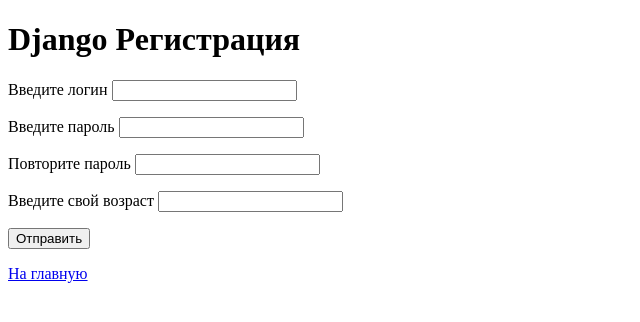
After one commit to Sergey9030/module_18, a Django app: page /sign_up_by_django/ in a window 1280 px wide. The commit adds this page. Shown: the top 322 px of the page, without its empty margins (0-640 px from the left). Run offline with Django 4.2, Linux system fonts and the light colour scheme.

Commit message:
Add files via upload
Домашнее задание по теме "Формы отправки данных. HTML и Django формы"

```diff
--- a/UrbanDjango/UrbanDjango/settings.py
+++ b/UrbanDjango/UrbanDjango/settings.py
@@ -40,6 +40,7 @@
     'task2',
     'task3',
     'task4',
+    'task5',
 ]
 
 MIDDLEWARE = [
--- a/UrbanDjango/UrbanDjango/urls.py
+++ b/UrbanDjango/UrbanDjango/urls.py
@@ -17,10 +17,13 @@
 from django.contrib import admin
 from django.urls import path
 from task4.views import main_index, second_index, third_index
+from task5.views import sign_up_by_django, sign_up_by_html
 
 urlpatterns = [
     path('admin/', admin.site.urls),
     path('', main_index),
     path('second/', second_index),
-    path('third/', third_index)
+    path('third/', third_index),
+    path('sign_up_by_django/', sign_up_by_django),
+    path('sign_up_by_html/', sign_up_by_html)
 ]
--- /dev/null
+++ b/UrbanDjango/task5/admin.py
@@ -0,0 +1,3 @@
+from django.contrib import admin
+
+# Register your models here.
--- /dev/null
+++ b/UrbanDjango/task5/apps.py
@@ -0,0 +1,6 @@
+from django.apps import AppConfig
+
+
+class Task5Config(AppConfig):
+    default_auto_field = 'django.db.models.BigAutoField'
+    name = 'task5'
--- /dev/null
+++ b/UrbanDjango/task5/forms.py
@@ -0,0 +1,7 @@
+from django import forms
+
+class UserRegister(forms.Form):
+    username = forms.CharField(max_length=30, label='Введите логин')
+    password = forms.CharField(min_length=2, label='Введите пароль')
+    repeat_password = forms.CharField(min_length=2, label='Повторите пароль')
+    age = forms.CharField(max_length=3, label='Введите свой возраст')
--- /dev/null
+++ b/UrbanDjango/task5/models.py
@@ -0,0 +1,3 @@
+from django.db import models
+
+# Create your models here.
--- /dev/null
+++ b/UrbanDjango/task5/tests.py
@@ -0,0 +1,3 @@
+from django.test import TestCase
+
+# Create your tests here.
--- /dev/null
+++ b/UrbanDjango/task5/views.py
@@ -0,0 +1,49 @@
+from django.shortcuts import render
+from django.http import HttpResponse
+from task5.forms import UserRegister
+
+# Create your views here.
+users = ['Serg1', 'Serg2', 'Ser3']
+
+def sign_up_by_html(request):
+    if request.method == 'POST':
+        username = request.POST.get('username')
+        password = request.POST.get('password')
+        repeat_password = request.POST.get('repeat_password')
+        age = request.POST.get('age')
+        if password != repeat_password:
+            info = {'head': 'html ', 'error': 'Пароли не совпадают'}
+            return render(request, 'fifth_task/registration_page.html', context=info)
+        if int(age) < 18:
+            info = {'head': 'html ', 'error': 'Вы должны быть старше 18'}
+            return render(request, 'fifth_task/registration_page.html', context=info)
+        if users.count(username) > 0:
+            info = {'head': 'html ', 'error': f'Пользователь {username} уже существует'}
+            return render(request, 'fifth_task/registration_page.html', context=info)
+
+        return HttpResponse(f'{username}, Вы успешно прошли регистрацию. <p><a href="/">На главную</a></p> ')
+    info = {'head': 'html ', 'error': ''}
+    return render(request, 'fifth_task/registration_page.html', context=info)
+
+def sign_up_by_django(request):
+    if request.method == 'POST':
+        form = UserRegister(request.POST)
+        if form.is_valid():
+            username = form.cleaned_data['username']
+            password = form.cleaned_data['password']
+            repeat_password = form.cleaned_data['repeat_password']
+            age = form.cleaned_data['age']
+            if password != repeat_password:
+                info = {'head': 'html ', 'error': 'Пароли не совпадают'}
+                return render(request, 'fifth_task/registration_page.html', context=info)
+            if int(age) < 18:
+                info = {'head': 'html ', 'error': 'Вы должны быть старше 18'}
+                return render(request, 'fifth_task/registration_page.html', context=info)
+            if users.count(username) > 0:
+                info = {'head': 'html ', 'error': f'Пользователь {username} уже существует'}
+                return render(request, 'fifth_task/registration_page.html', context=info)
+            return HttpResponse(f'{username}, Вы успешно прошли регистрацию. <p><a href="/">На главную</a></p> ')
+    else:
+        form = UserRegister()
+        info = {'form': form, 'head': 'Django ', 'error': ''}
+        return render(request, 'fifth_task/registration_page.html', context=info)
--- /dev/null
+++ b/UrbanDjango/templates/fifth_task/registration_page.html
@@ -0,0 +1,29 @@
+<!DOCTYPE html>
+<html lang="en">
+<head>
+    <meta charset="UTF-8">
+    <title></title>
+    <h1>{{head}}Регистрация</h1>
+    <h2>{{error}}</h2>
+</head>
+<body>
+    <form method="post">
+        {% csrf_token %}
+        <label for="username">Введите логин</label>
+        <input type="text" id="username" name="username" maxlength="30" required><p></p>
+
+        <label for="password">Введите пароль</label>
+        <input type="text" id="password" name="password" minlength="2" required><p></p>
+
+        <label for="repeat_password">Повторите пароль</label>
+        <input type="text" id="repeat_password" name="repeat_password" minlength="2" required><p></p>
+
+        <label for="age">Введите свой возраст</label>
+        <input type="text" id="age" name="age" maxlength="3" required><p></p>
+
+        <button type="submit">Отправить</button>
+
+        <p><a href="/">На главную</a></p>
+    </form>
+</body>
+</html>
--- a/UrbanDjango/templates/fourth_task/menu.html
+++ b/UrbanDjango/templates/fourth_task/menu.html
@@ -10,6 +10,8 @@
         <p><a href="/">Главная</a></p>
         <p><a href="/second/">Магазин</a></p>
         <p><a href="/third/">Корзина</a></p>
+        <p><a href="/sign_up_by_django/">Регистрация Django</a></p>
+        <p><a href="/sign_up_by_html/">Регистрация html</a></p>
     {% endblock %}
 </menu>
 
```
Also changed, not shown: UrbanDjango/__init__.py (added), UrbanDjango/task5/__init__.py (added), UrbanDjango/task5/migrations/__init__.py (added).
